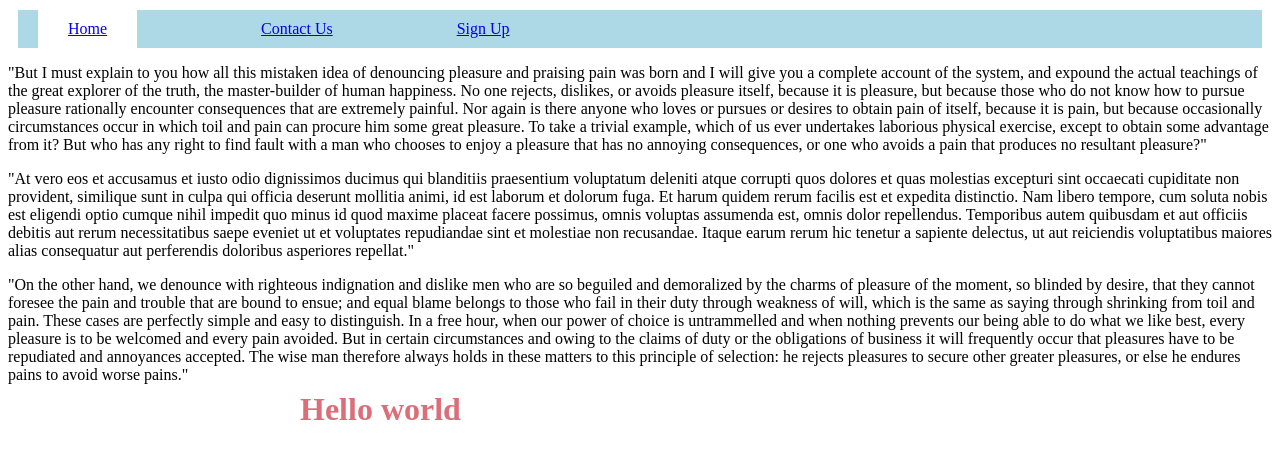
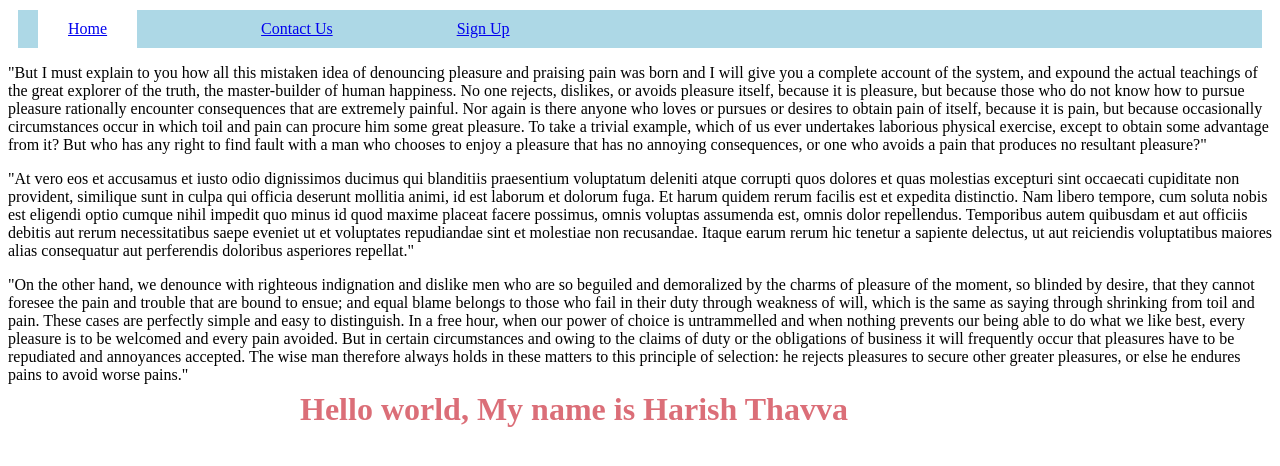
Before and after one commit to harishthavva/LocalRepositry, a plain HTML site: page nav.html in a window 1280 px wide. Drawn offline with Linux system fonts and the light colour scheme.

Commit message:
Update Headings

```diff
--- a/nav.html
+++ b/nav.html
@@ -52,7 +52,7 @@
         <p>"At vero eos et accusamus et iusto odio dignissimos ducimus qui blanditiis praesentium voluptatum deleniti atque corrupti quos dolores et quas molestias excepturi sint occaecati cupiditate non provident, similique sunt in culpa qui officia deserunt mollitia animi, id est laborum et dolorum fuga. Et harum quidem rerum facilis est et expedita distinctio. Nam libero tempore, cum soluta nobis est eligendi optio cumque nihil impedit quo minus id quod maxime placeat facere possimus, omnis voluptas assumenda est, omnis dolor repellendus. Temporibus autem quibusdam et aut officiis debitis aut rerum necessitatibus saepe eveniet ut et voluptates repudiandae sint et molestiae non recusandae. Itaque earum rerum hic tenetur a sapiente delectus, ut aut reiciendis voluptatibus maiores alias consequatur aut perferendis doloribus asperiores repellat."</p>
         <p>"On the other hand, we denounce with righteous indignation and dislike men who are so beguiled and demoralized by the charms of pleasure of the moment, so blinded by desire, that they cannot foresee the pain and trouble that are bound to ensue; and equal blame belongs to those who fail in their duty through weakness of will, which is the same as saying through shrinking from toil and pain. These cases are perfectly simple and easy to distinguish. In a free hour, when our power of choice is untrammelled and when nothing prevents our being able to do what we like best, every pleasure is to be welcomed and every pain avoided. But in certain circumstances and owing to the claims of duty or the obligations of business it will frequently occur that pleasures have to be repudiated and annoyances accepted. The wise man therefore always holds in these matters to this principle of selection: he rejects pleasures to secure other greater pleasures, or else he endures pains to avoid worse pains."</p>
     <div>
-        <h1>Hello world</h1>
+        <h1>Hello world, My name is Harish Thavva</h1>
     </div>
     </body>
 </html>
```
